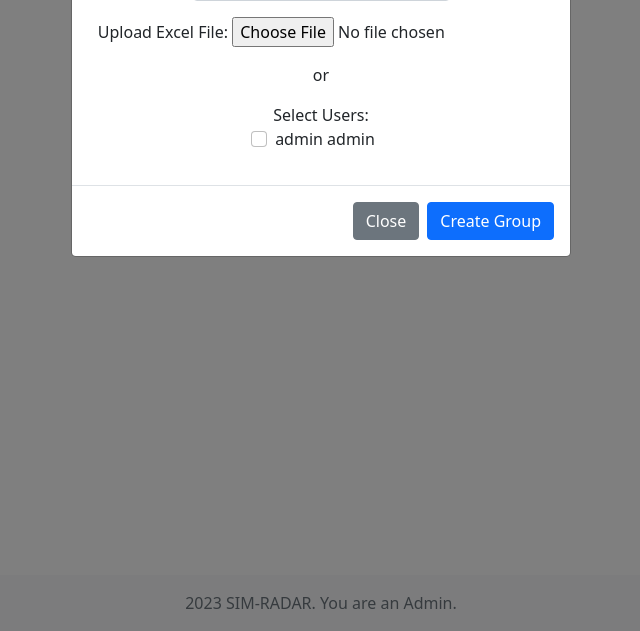
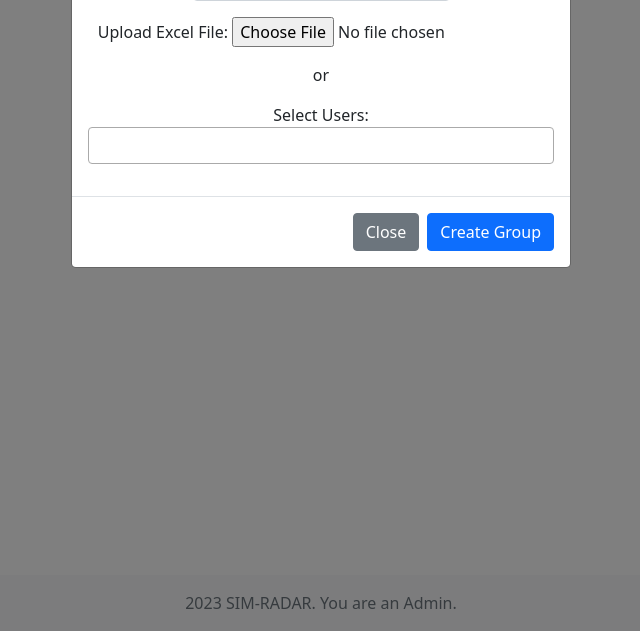
Before and after one commit to iago2900/CalendarioSimulacion, a Flask app: page /manage-groups in a window 1280 px wide, after a click on "Create Group". Shown: the part 169-800 px from the top of the page, without its empty margins (319-959 px from the left). Run offline with Flask 3, Linux system fonts and the light colour scheme; the visitor is signed in with stand-in values (Sample User, id 1); some libraries are stand-ins or nearby versions.

Commit message:
New feature: add user search bar

```diff
--- a/app.py
+++ b/app.py
@@ -244,7 +244,7 @@ def get_participation_status(event_id, user_id):
 @permission_admin
 def manage_groups():
     if request.method == "GET":
-        all_users = [(user.id, user.name, user.surname) for user in Users.query.all()]
+        all_users = [(user.id, user.name, user.surname, user.username) for user in Users.query.all()]
 
         groups = Groups.query.all()
         groups_with_users = []
@@ -346,6 +346,25 @@ def manage_groups():
                         db_session.commit()
 
         return redirect("/manage-groups")
+
+@app.route('/add-user-group', methods=['POST'])
+@login_required
+@permission_admin
+def add_user_group():
+
+    group = Groups.query.filter_by(name=request.form.get("name")).first()
+    group_id = group.id
+
+    # Get the list of selected users
+    selected_users = request.form.getlist('users[]')
+
+    # Create UserGroup log for each user added
+    for user_id in selected_users:
+        user_group_log = UserGroups(user_id=user_id, group_id=group_id)
+        db_session.add(user_group_log)
+        db_session.commit()
+
+    return redirect("/manage-groups")
 
 @app.route('/delete_user_group', methods=['DELETE'])
 @login_required
--- a/static/styles.css
+++ b/static/styles.css
@@ -54,3 +54,7 @@ nav .navbar-brand .green
     margin-bottom: 16px;
     border-style:hidden;
 }
+
+.select2-container {
+    z-index: 9999; /* or any high value to ensure it appears in front */
+}
--- a/templates/base.html
+++ b/templates/base.html
@@ -14,6 +14,13 @@
         <link href="/static/favicon.ico" rel="icon">
 
         <link href="/static/styles.css" rel="stylesheet">
+
+        <!--jQuery-->
+        <script src="https://ajax.googleapis.com/ajax/libs/jquery/3.7.1/jquery.min.js"></script>
+
+        <!--select2-->
+        <link href="https://cdn.jsdelivr.net/npm/select2@4.1.0-rc.0/dist/css/select2.min.css" rel="stylesheet" />
+        <script src="https://cdn.jsdelivr.net/npm/select2@4.1.0-rc.0/dist/js/select2.min.js"></script>
 
         <title>SIM-RADAR</title>
 
--- a/templates/manage_groups.html
+++ b/templates/manage_groups.html
@@ -24,7 +24,7 @@
                             <ul class="list-unstyled">
                                 {% for user in group_user_data['users'] %}
                                 <li style="text-align: justify; margin-left: 20px;">
-                                    {{ user.name }} {{ user.surname }}
+                                    {{ user.name }} {{ user.surname }} ({{ user.username }})
                                     <button class="btn btn-danger btn-sm delete-x" onclick="deleteUser('{{ user.id }}', '{{ group_user_data['group'].id }}')">X</button> <!-- This works -->
                                 </li>
                                 {% endfor %}
@@ -42,21 +42,30 @@
                                             <button type="button" class="btn-close" data-bs-dismiss="modal" aria-label="Close"></button>
                                         </div>
 
-                                        <form action="/manage-groups" method="post">
+                                        <form action="/add-user-group" method="post">
                                             <div class="modal-body">
                                                 <div class="mb-3">
                                                     <label for="name">Group name:</label>
                                                     <input autocomplete="off" class="form-control mx-auto w-auto" id="name" name="name" placeholder="Name" type="text" value="{{ group_user_data['group'].name }}" readonly>
                                                 </div>
                                                 <div class="mb-3">
-                                                    <label>Select Users:</label><br>
-                                                    {% for id, name, surname in all_users %}
-                                                    <div class="form-check form-check-inline">
-                                                        <input class="form-check-input" type="checkbox" id="{{id}}" name="users[]" value="{{id}}">
-                                                        <label class="form-check-label" for="{{id}}">{{name}} {{surname}}</label>
-                                                    </div>
-                                                    {% endfor %}
+                                                    <label for="selectUsers_{{ group_user_data['group'].id }}">Select Users:</label><br>
+                                                    <select id="selectUsers_{{ group_user_data['group'].id }}" class="form-control" multiple="multiple" name="users[]">
+                                                        {% for id, name, surname, username in all_users %}
+                                                            <option value="{{id}}">{{name}} {{surname}} ({{ username }})</option>
+                                                        {% endfor %}
+                                                    </select>
                                                 </div>
+                                                <script>
+                                                    $(document).ready(function() {
+                                                        // Inicializa Select2 en el elemento select
+                                                        $('#selectUsers_{{ group_user_data['group'].id }}').select2({
+                                                            placeholder: 'Search for users...',
+                                                            width: '100%'
+                                                        });
+                                                    });
+                                                </script>
+
                                             </div>
                                             <div class="modal-footer">
                                                 <button type="button" class="btn btn-secondary" data-bs-dismiss="modal">Close</button>
@@ -101,14 +110,23 @@
                     </div>
 
                     <p>or</p>
-
-                    <label>Select Users:</label><br>
-                    {% for id, name, surname in all_users %}
-                    <div class="form-check form-check-inline">
-                        <input class="form-check-input" type="checkbox" id="{{id}}" name="users[]" value="{{id}}">
-                        <label class="form-check-label" for="{{id}}">{{name}} {{surname}}</label>
+                    <div class="mb-3">
+                        <label for="selectUsers2">Select Users:</label><br>
+                        <select id="selectUsers2" class="form-control" multiple="multiple" name="users[]">
+                            {% for id, name, surname, username in all_users %}
+                                <option value="{{id}}">{{name}} {{surname}} ({{ username }})</option>
+                            {% endfor %}
+                        </select>
                     </div>
-                    {% endfor %}
+                    <script>
+                        $(document).ready(function() {
+                            // Inicializa Select2 en el elemento select
+                            $('#selectUsers2').select2({
+                                placeholder: 'Search for users...',
+                                width: '100%'
+                            });
+                        });
+                    </script>
                 </div>
             </div>
             <div class="modal-footer">
```
Also changed, not shown: TODO.md (+0 -2 lines).
